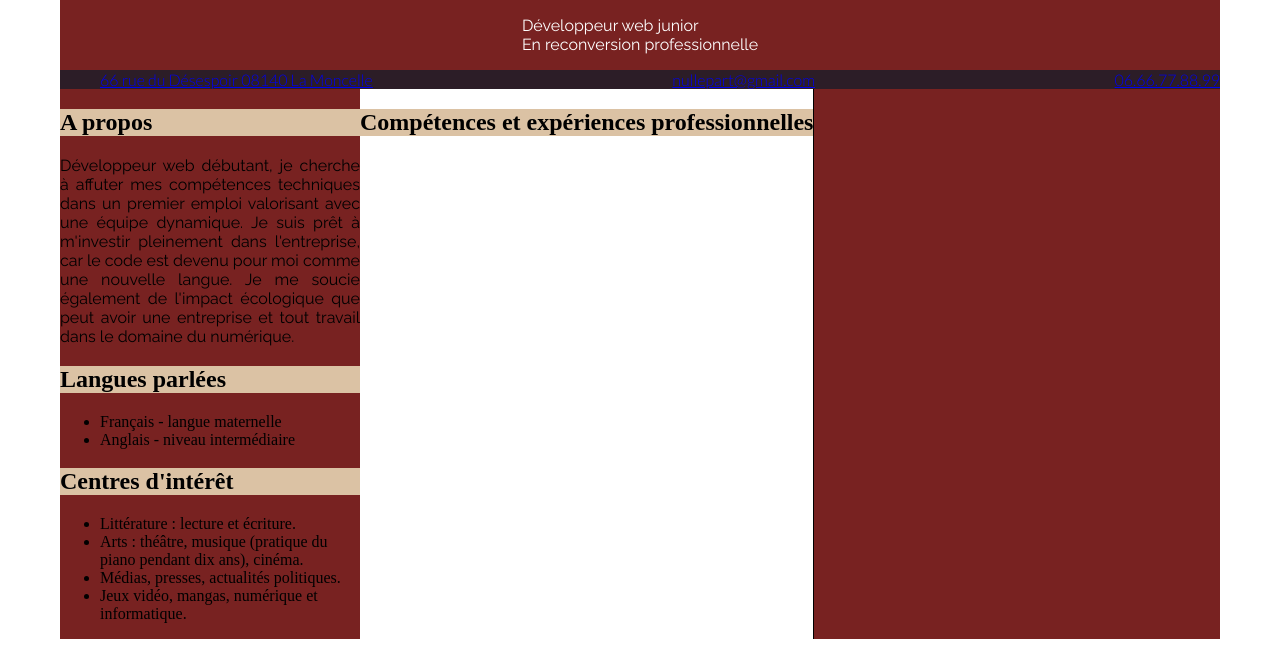
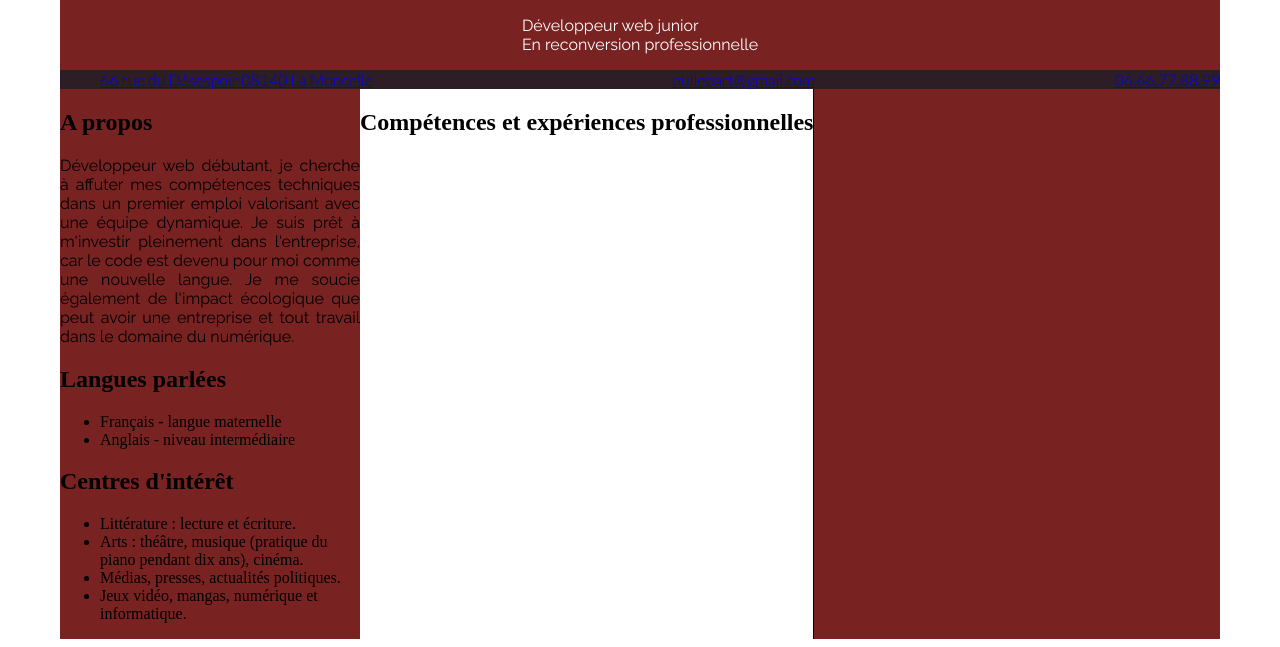
Before and after one commit to BaptisteAlberti/CV, a plain HTML site: page index.html in a window 1280 px wide. Shown: the part 240-887 px from the top of the page. Drawn offline with Linux system fonts and the light colour scheme; a web font is replaced by a local one.

Commit message:
assets/assets.css

```diff
--- a/assets/assets.css
+++ b/assets/assets.css
@@ -17,10 +17,6 @@ header {
 
 h1{
     font-family: "Lato", "sans serif";
-}
-
-h2 {
-    background-color: #dbc2a4;
 }
 
 .informations-dev figure, figure img {
```
